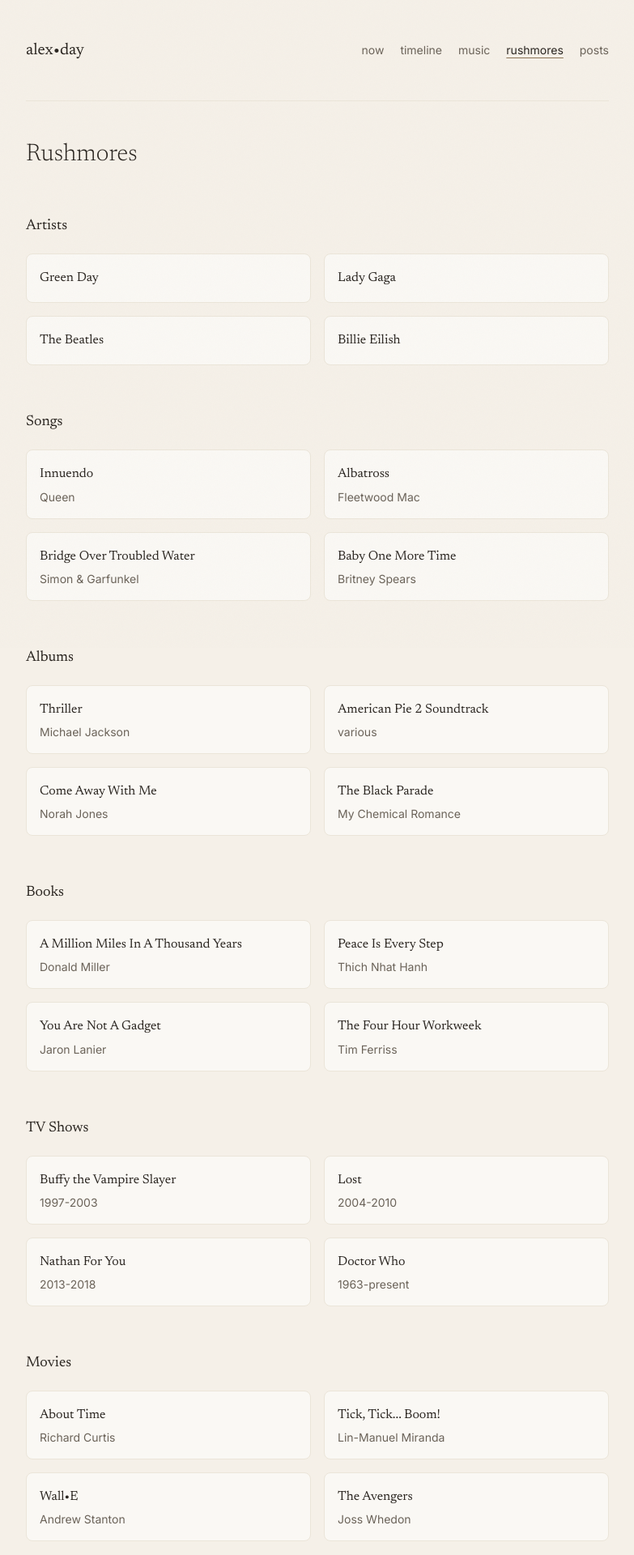
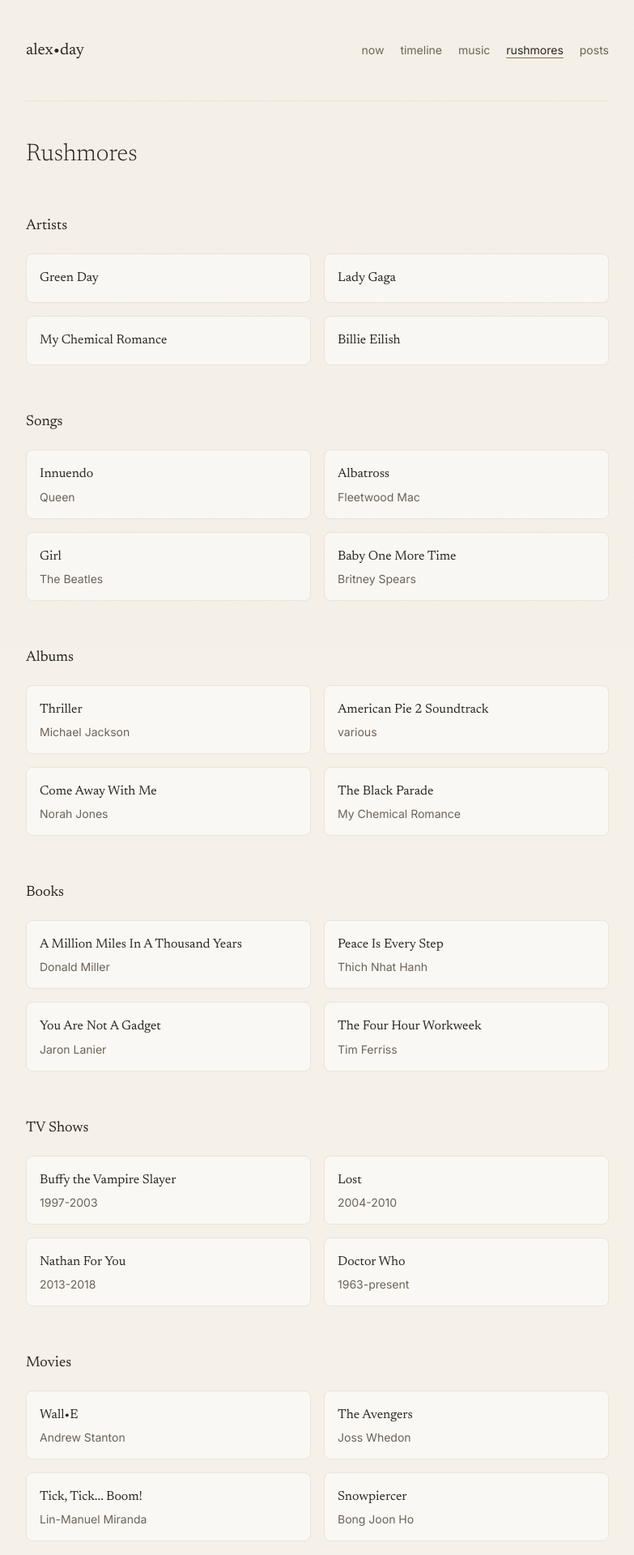
Before and after one commit to sudokufan/alex.day, a React (Vite) app: page /top in a window 1280 px wide. Shown: the top 1920 px of the page at 81% size, without its empty margins (248-1031 px from the left). Built offline with nearby package versions, Linux system fonts and the light colour scheme.

Commit message:
updates to films, music

```diff
--- a/src/content/about.ts
+++ b/src/content/about.ts
@@ -6,8 +6,9 @@
     "I've been doing this for a while.",
   ],
   currently: {
-    reading: "The Practicing Stoic",
-    watching: "Last Week Tonight",
-    playing: "Ori and the Will of the Wisps",
+    reading: "Hide - Kiersten White",
+    watching: "Snowpiercer",
+    playing: "Magic: the Gathering Arena",
+    // singing: "Welcome to the Black Parade",
   },
 };
--- a/src/content/top.ts
+++ b/src/content/top.ts
@@ -6,7 +6,7 @@
     items: [
       { name: "Green Day" },
       { name: "Lady Gaga" },
-      { name: "The Beatles" },
+      { name: "My Chemical Romance" },
       { name: "Billie Eilish" },
     ],
   },
@@ -15,7 +15,7 @@
     items: [
       { name: "Innuendo", detail: "Queen" },
       { name: "Albatross", detail: "Fleetwood Mac" },
-      { name: "Bridge Over Troubled Water", detail: "Simon & Garfunkel" },
+      { name: "Girl", detail: "The Beatles" },
       { name: "Baby One More Time", detail: "Britney Spears" },
     ],
   },
@@ -49,10 +49,11 @@
   {
     category: "Movies",
     items: [
-      { name: "About Time", detail: "Richard Curtis" },
-      { name: "Tick, Tick... Boom!", detail: "Lin-Manuel Miranda" },
+      // { name: "About Time", detail: "Richard Curtis" },
       { name: "Wall•E", detail: "Andrew Stanton" },
       { name: "The Avengers", detail: "Joss Whedon" },
+      { name: "Tick, Tick... Boom!", detail: "Lin-Manuel Miranda" },
+      { name: "Snowpiercer", detail: "Bong Joon Ho" },
     ],
   },
   {
```
